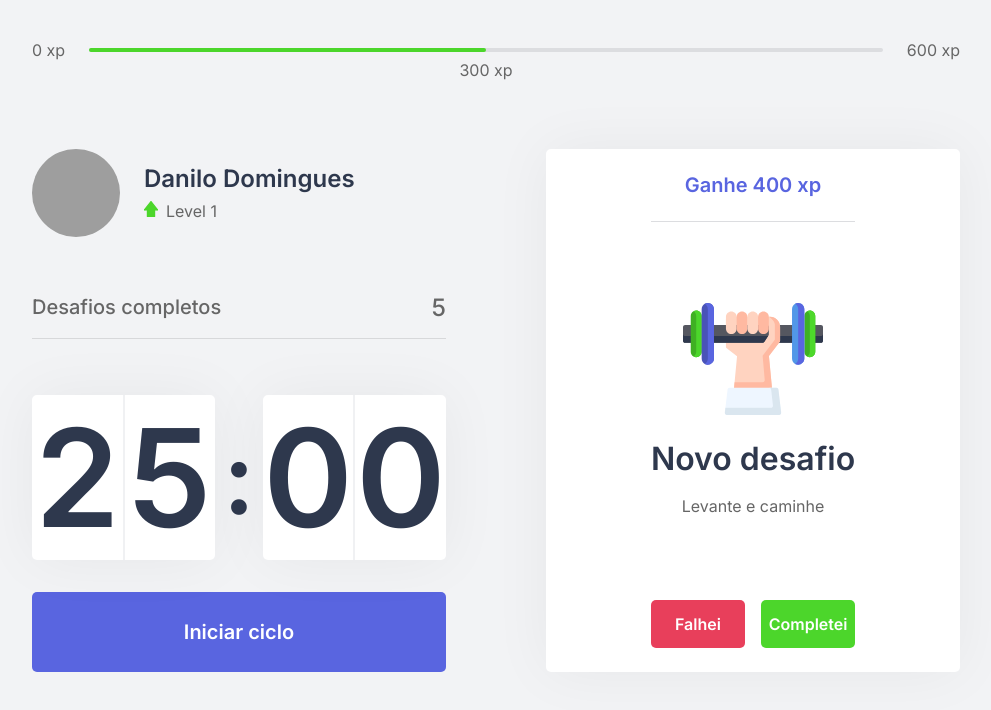
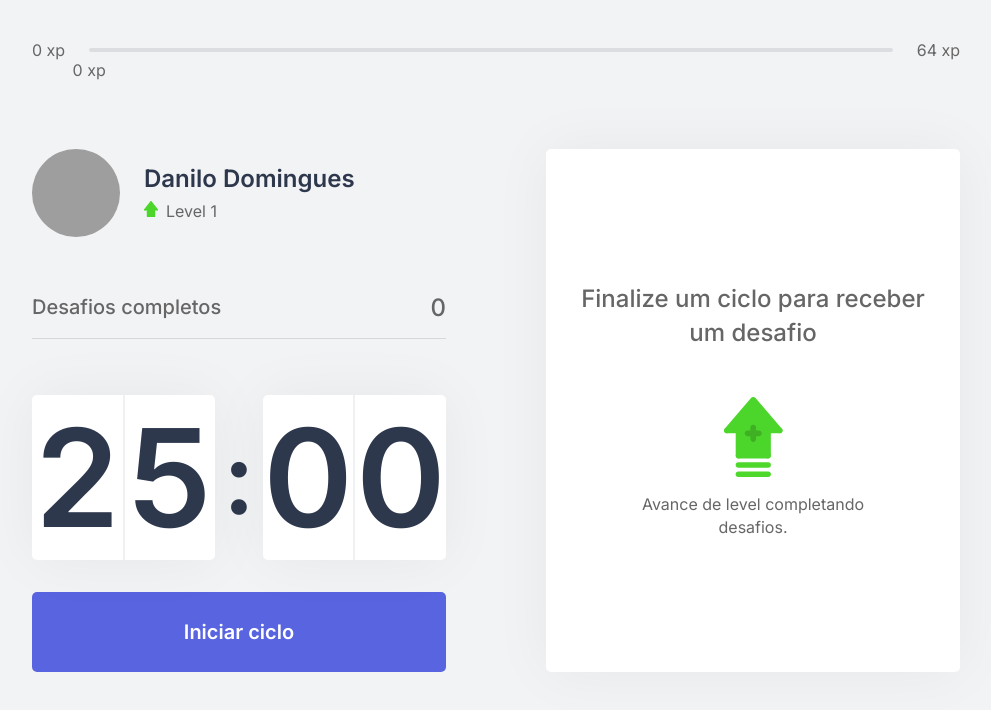
Before and after one commit to danilodvaz/Move-It, a Next.js app: page / in a window 1280 px wide. Shown: the top 710 px of the page, without its empty margins (144-1135 px from the left). Built offline with nearby package versions, Linux system fonts and the light colour scheme; grey boxes are pictures that could not be loaded.

Commit message:
Substituido valores fixos pelos contextos

```diff
--- /dev/null
+++ b/challenges.json
@@ -0,0 +1,62 @@
+[
+  {
+    "type": "body",
+    "description": "Estique um de seus braços com a palma da mão virada para frente e puxe os dedos para cima por 10 segundos por mão.",
+    "amount": 80
+  },
+  {
+    "type": "body",
+    "description": "Estique seu braço contra o peito e puxe-o utilizando o outro braço por 10 segundos por braço.",
+    "amount": 60
+  },
+  {
+    "type": "body",
+    "description": "Puxe seu pescoço com a ajuda da mão para a direita e para a esquerda, permanecendo na posição por alguns segundos.",
+    "amount": 70
+  },
+  {
+    "type": "body",
+    "description": "Com as duas mãos na parte de trás da cabeça, leve-a para baixo, alongando a parte de trás da região.",
+    "amount": 60
+  },
+  {
+    "type": "body",
+    "description": "Cruze as pernas e desça com as mãos esticadas em direção ao chão. Repita o movimento com a outra perna na frente.",
+    "amount": 100
+  },
+  {
+    "type": "body",
+    "description": "Sentado, abra as pernas e tente encostar as palmas das mãos no chão, repita 3 vezes por 5 segundos.",
+    "amount": 80
+  },
+  {
+    "type": "body",
+    "description": "Puxe o joelho de encontro ao peito e segure, troque de perna após 10 segundos.",
+    "amount": 50
+  },
+  {
+    "type": "body",
+    "description": "Sentado, cruze uma perna e incline seu tronco à frente, troque de perna após 10 segundos.",
+    "amount": 80
+  },
+  {
+    "type": "eye",
+    "description": "Sentado, feche os olhos e cubra-os com as palmas da mão durante 2 minutos, depois abra normalmente.",
+    "amount": 90
+  },
+  {
+    "type": "eye",
+    "description": "Em algum ambiente aberto, olhe o mais longe que puder em quatro direções por 3s, mexa apenas os olhos. Repita 3 vezes.",
+    "amount": 140
+  },
+  {
+    "type": "eye",
+    "description": "Usando os polegares, massage a área abaixo das sobrancelhas em movimentos circulares por 15 segundos.",
+    "amount": 70
+  },
+  {
+    "type": "body",
+    "description": "Em pé, gire a cintura o máximo que puder para a esquerda, segure por cinco segundos. Repita para a direita.",
+    "amount": 90
+  }
+]
--- a/src/components/ChallengeBox.tsx
+++ b/src/components/ChallengeBox.tsx
@@ -1,24 +1,27 @@
+import { useContext } from 'react';
+import { ChallengesContext } from '../contexts/ChallengesContext';
 import styles from '../styles/components/ChallengeBox.module.css';
 
 export function ChallengeBox() {
-    const hasActiveChallenge = true;
+    const { activeChallenge, resetChallenge } = useContext(ChallengesContext);
 
     return(
         <div className={styles.challengeBoxContainer}>
-            { hasActiveChallenge ? (
+            { activeChallenge ? (
                 <div className={styles.challengeActive}>
-                    <header>Ganhe 400 xp</header>
+                    <header>Ganhe {activeChallenge.amount} xp</header>
 
                     <main>
-                        <img src="icons/body.svg" />
+                        <img src={`icons/${activeChallenge.type}.svg`} />
                         <strong>Novo desafio</strong>
-                        <p>Levante e caminhe</p>
+                        <p>{activeChallenge.description}</p>
                     </main>
 
                     <footer>
                         <button
                             type="button"
                             className={styles.challengeFailedButton}
+                            onClick={resetChallenge}
                         >
                             Falhei
                         </button>
--- a/src/components/CompletedChallenges.tsx
+++ b/src/components/CompletedChallenges.tsx
@@ -1,10 +1,14 @@
+import { useContext } from 'react';
+import { ChallengesContext } from '../contexts/ChallengesContext';
 import styles from '../styles/components/CompletedChallenges.module.css';
 
 export function CompletedChallenges() {
+    const { challengesCompleted } = useContext(ChallengesContext);
+
     return (
         <div className={ styles.completedChallengesContainer }>
             <span>Desafios completos</span>
-            <span>5</span>
+            <span>{ challengesCompleted }</span>
         </div>
     );
 }
--- a/src/components/Countdown.tsx
+++ b/src/components/Countdown.tsx
@@ -1,10 +1,13 @@
-import { useState, useEffect } from 'react';
+import { useState, useEffect, useContext } from 'react';
+import { ChallengesContext } from '../contexts/ChallengesContext';
 import styles from '../styles/components/Countdown.module.css';
 
 // Adicionando a tipagem
 let countdownTimeout: NodeJS.Timeout;
 
 export function Countdown() {
+    const { startNewChallenge } = useContext(ChallengesContext);
+
     const [time, setTime] = useState(25 * 60);
     const [isActive, setIsActive] = useState(false);
     const [hasFinished, setHasFinished] = useState(false);
@@ -34,6 +37,7 @@
         } else if (isActive && time === 0) {
             setHasFinished(true);
             setIsActive(false);
+            startNewChallenge();
         }
     }, [isActive, time])
 
--- a/src/components/ExperienceBar.tsx
+++ b/src/components/ExperienceBar.tsx
@@ -1,15 +1,23 @@
+import { useContext } from 'react';
+import { ChallengesContext } from '../contexts/ChallengesContext';
 import styles from '../styles/components/ExperienceBar.module.css';
 
 export function ExperienceBar() {
+    const { currentExperience, experienceToNextLevel } = useContext(ChallengesContext);
+
+    const percentToNextLevel = Math.round((currentExperience * 100) / experienceToNextLevel);
+
     return(
         <header className={ styles.experienceBar }>
             <span>0 xp</span>
             <div>
-                <div style={{ width: '50%' }}/>
+                <div style={{ width: `${percentToNextLevel}%` }}/>
 
-                <span className={ styles.currentExperience } style={{ left: '50%' }}>300 xp</span>
+                <span className={ styles.currentExperience } style={{ left: `${percentToNextLevel}%` }}>
+                    { currentExperience } xp
+                </span>
             </div>
-            <span>600 xp</span>
+            <span>{experienceToNextLevel} xp</span>
         </header>
     );
 }
--- a/src/contexts/ChallengesContext.tsx
+++ b/src/contexts/ChallengesContext.tsx
@@ -4,28 +4,77 @@
 // Todo componente que estiver dentro do contexto, terá acesso aos dados, bastar utilizar o
 // useContext e importar este arquivo de contexto.
 import { createContext, ReactNode, useState } from 'react';
+import challenges from '../../challenges.json';
 
-export const ChallengesContext = createContext({});
+interface Challenge {
+    type: 'body' | 'eye';
+    description: string;
+    amount: number;
+}
+
+interface ChallengesContextData {
+    level: number;
+    currentExperience: number;
+    challengesCompleted: number;
+    activeChallenge: Challenge;
+    experienceToNextLevel: number;
+    levelUp: () => void;
+    startNewChallenge: () => void;
+    resetChallenge: () => void;
+}
 
 interface ChallengesProviderProps {
     // Como o children é um componente react, pode ser tipado como ReactNode, que aceita qualquer elemento filho
     children: ReactNode
 }
 
+// Cria o contexto e define o formato
+export const ChallengesContext = createContext({} as ChallengesContextData);
+
 export function ChallengesProvider({children}: ChallengesProviderProps) {
     const [level, setLevel] = useState(1);
     const [currentExperience, setCurrentExperience] = useState(0);
     const [challengesCompleted, setChallengesCompleted] = useState(0);
 
+    const [activeChallenge, setActiveChallenge] = useState(null);
+
+    const experienceToNextLevel = Math.pow((level + 1) * 4, 2);
+
     function levelUp() {
         setLevel(level + 1);
+    }
+
+    function startNewChallenge() {
+        const randomChallengeIndex = Math.floor(Math.random() * challenges.length);
+        const challenge = challenges[randomChallengeIndex];
+
+        setActiveChallenge(challenge);
+    }
+
+    function resetChallenge() {
+        setActiveChallenge(null);
     }
 
     return (
         // Todo componente que ficar dentro do contexto, poderá acessar as informações.
         // Foi adicionado neste arquivo, pois praticamente todos os componentes irão compartilhar
-        <ChallengesContext.Provider value={{ level, currentExperience, challengesCompleted, levelUp }}>
+        <ChallengesContext.Provider
+            value={{
+                level,
+                currentExperience,
+                challengesCompleted,
+                experienceToNextLevel,
+                levelUp,
+                startNewChallenge,
+                activeChallenge,
+                resetChallenge
+            }}
+        >
             {children}
         </ChallengesContext.Provider>
     );
 }
+
+
+
+48
```
